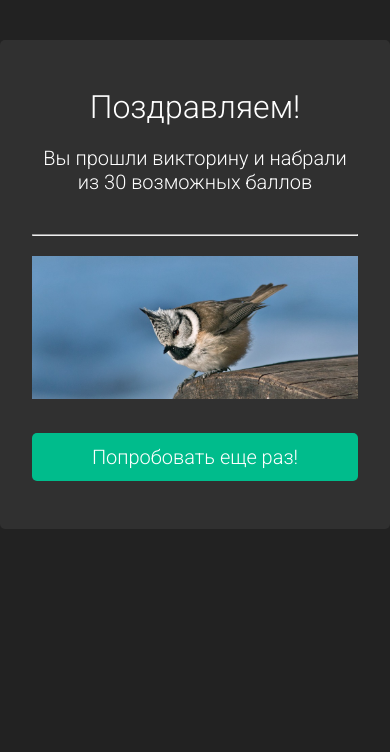
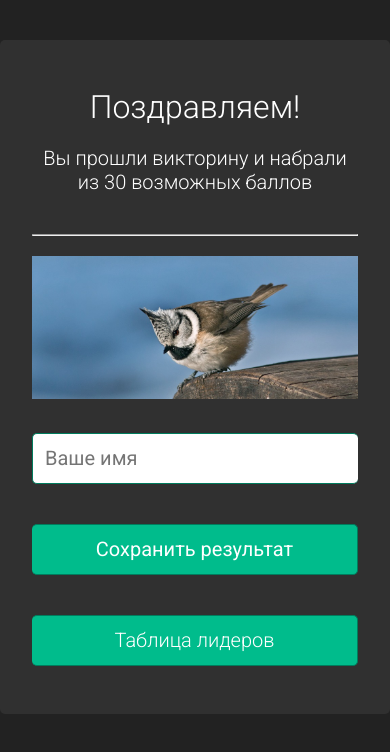
Before and after one commit to irinainina/next-js, a Next.js app: page /game-over in a window 390 px wide. Shown: the top 752 px of the page. Built offline with nearby package versions, Linux system fonts and the light colour scheme.

Commit message:
feat: add save score

```diff
--- /dev/null
+++ b/components/GameResult.js
@@ -0,0 +1,62 @@
+import styles from '../styles/GameResult.module.scss';
+import { useState } from 'react';
+import uuid from 'react-uuid';
+
+const GameResult = ({ score }) => {
+  const [inputValue, setInputValue] = useState('');
+
+  const getName = (event) => {
+    setInputValue(event.target.value);
+    console.log(inputValue);
+  };
+
+  const saveResult = async (event) => {
+    event.preventDefault();
+    const mutations = [
+      {
+        createOrReplace: {
+          _id: uuid(),
+          _type: 'scores',
+          name: inputValue,
+          score: +score,
+        },
+      },
+    ];
+
+    fetch(`https://drzbiexu.api.sanity.io/v2021-06-07/data/mutate/production`, {
+      method: 'post',
+      mode: 'cors',
+      cache: 'no-cache',
+      credentials: 'same-origin',
+      headers: {
+        'Content-type': 'application/json',
+        Authorization:
+          'Bearer skorcZDHIOMgFrZM4rmRa2V3TLDBb9rukzvmFEDJjuMkQgjPNAOavU4Yd7WJFMPbmVTIMBWeRTgdmMamYzSRe2ijZ3kZVKAdLgFM8BV74hchHXd1vehKiBuw7V0iUvz9XcUjQgPHiUmM1PwHLtcbTGZd2gbTibOcwGUx7Dv32kULikOYNLCx',
+      },
+      redirect: 'follow',
+      referrerPolicy: 'no-referrer',
+      body: JSON.stringify({ mutations }),
+    })
+      .then((response) => response.json())
+      .then((result) => console.log(result))
+      .catch((error) => console.error(error));
+  };
+
+  return (
+    <>
+      <form className={styles.form} onSubmit={saveResult}>
+        <input
+          type="text"
+          className={styles.input}
+          placeholder="Ваше имя"
+          onChange={getName}
+        />
+        <button type="submit" className={styles.btn}>
+          Сохранить результат
+        </button>
+      </form>
+    </>
+  );
+};
+
+export default GameResult;
--- a/package.json
+++ b/package.json
@@ -17,6 +17,7 @@
     "react": "18.1.0",
     "react-dom": "18.1.0",
     "react-h5-audio-player": "^3.8.4",
+    "react-uuid": "^1.0.2",
     "sass": "^1.51.0"
   },
   "devDependencies": {
--- a/pages/game-over.js
+++ b/pages/game-over.js
@@ -1,4 +1,5 @@
-import styles from '../styles/GameOwer.module.scss';
+import GameResult from '../components/GameResult';
+import styles from '../styles/GameResult.module.scss';
 import winImg from './../public/img/win.jpg';
 import Head from 'next/head';
 import Image from 'next/image';
@@ -9,22 +10,17 @@ const GameOver = () => {
   const { asPath } = useRouter();
   const score = asPath.split('?')[1];
 
-  const congratulations = (
+  return (
     <>
       <Head>
-        <title>win</title>
+        <title>result</title>
       </Head>
+      <div className={styles.gameOverContainer}>
         <h1 className={styles.leadText}>Поздравляем!</h1>
         <p className={styles.resultText}>
           Вы прошли викторину и набрали {score} из 30 возможных баллов
         </p>
         <hr className={styles.hr} />
-    </>
-  );
-
-  return (
-    <div className={styles.gameOverContainer}>
-      {congratulations}
         <Image
           src={winImg}
           width={960}
@@ -33,10 +29,12 @@ const GameOver = () => {
           placeholder="blur"
         />
         <hr className={styles.hrDark} />
-      <Link href="/cards/1">
-        <a className={styles.gameOverBtn}>Попробовать еще раз!</a>
+        <GameResult score={score} />
+        <Link href="/scoreboard">
+          <a className={styles.btn + ' ' + styles.leaderBtn}>Таблица лидеров</a>
         </Link>
       </div>
+    </>
   );
 };
 
--- /dev/null
+++ b/styles/GameResult.module.scss
@@ -0,0 +1,115 @@
+@import './variables/all.scss';
+
+.gameOverContainer {
+  width: 100%;
+  max-width: 1140px;
+  padding: 48px 32px;
+  margin: 40px auto;
+  background-color: $block-color;
+  border-radius: 5px;
+  text-align: center;
+}
+
+.leadText {
+  font-size: 48px;
+  font-weight: 300;
+  margin: 0;
+  margin-bottom: 20px;
+}
+
+.resultText {
+  font-size: $font-size-l;
+  font-weight: 300;
+  margin: 0;
+  margin-bottom: 40px;
+}
+
+.hr {
+  margin-bottom: 20px;
+}
+
+.hrDark {
+  margin-bottom: 20px;
+  border-color: transparent;
+}
+
+.form {
+  display: inline-block;
+  margin-right: 40px;
+}
+
+.input {
+  padding: 12px;
+  border: 1px solid $dark-green-color;
+  border-right: 0;
+  border-radius: 5px 0px  0px 5px;
+  outline: none;
+  font-size: $font-size-l;
+  font-family: $font-roboto;
+  line-height: 25px;
+}
+
+.btn {
+  padding: 12px 40px;
+  font-size: $font-size-l;
+  font-family: $font-roboto;
+  line-height: 25px;
+  color: $white;
+  background-color: $medium-green-color;
+  border: 1px solid $dark-green-color;
+  border-radius: 0 5px 5px 0;
+  border-left: 0;
+  cursor: pointer;
+  &:hover {
+    color: $white;
+    background-color: $light-green-color;
+    border-color: $medium-green-color;
+  }
+  &:active {
+    box-shadow: 0 3px 6px 0 rgba(0, 0, 0, 0.5);
+  }
+}
+
+.leaderBtn {
+  padding: 12px 80px;
+  border-radius: 5px;
+}
+
+@media (max-width: 992px) {
+  .form {
+    display: block;
+    width: 100%;
+    margin-right: 0px;
+    margin-bottom: 40px;
+  }
+  .input {
+    width: 50%;
+  }
+  .btn {
+    display: inline-block;
+    width: 50%;
+    padding: 12px;
+  }
+  .leaderBtn {
+    width: 100%;
+  }
+}
+
+@media (max-width: 540px) {
+  .input {
+    width: 100%;
+    margin-bottom: 40px;
+    border-radius: 5px;
+  }
+  .btn {
+    display: block;
+    width: 100%;
+    padding: 12px;
+    border-radius: 5px;
+
+  }
+  .leadText {
+    font-size: 32px;
+  }
+
+}
--- a/styles/GameOwer.module.scss
+++ b/styles/ScoreBoard.module.scss
@@ -17,20 +17,34 @@
   margin-bottom: 20px;
 }
 
-.resultText {
-  font-size: $font-size-l;
-  font-weight: 300;
+.hr {
+  margin-bottom: 40px;
+}
+
+.hrDark {
+  border-color: transparent;
+}
+
+.scoreList {
+  display: flex;
+  flex-direction: column;
+  width: 100%;
+  padding: 0;
   margin: 0;
   margin-bottom: 40px;
 }
 
-.hr {
-  margin-bottom: 20px;
-}
-
-.hrDark {
-  margin-bottom: 20px;
-  border-color: transparent;
+.listItem {
+  display: flex;
+  align-items: center;
+  justify-content: space-around;
+  padding: 17px 20px 17px 45px;
+  background-color: $block-color;
+  border: 1px solid $border-color;
+  list-style: none;
+  &:hover {
+    background-color: $hover-color;
+  }
 }
 
 .gameOverBtn {
```
Also changed, not shown: pages/scoreboard.js (added, +46 -0 lines), 2 other files (tests, documents, lock files or other folders). Lines whose indentation alone changed are shown as unchanged.
